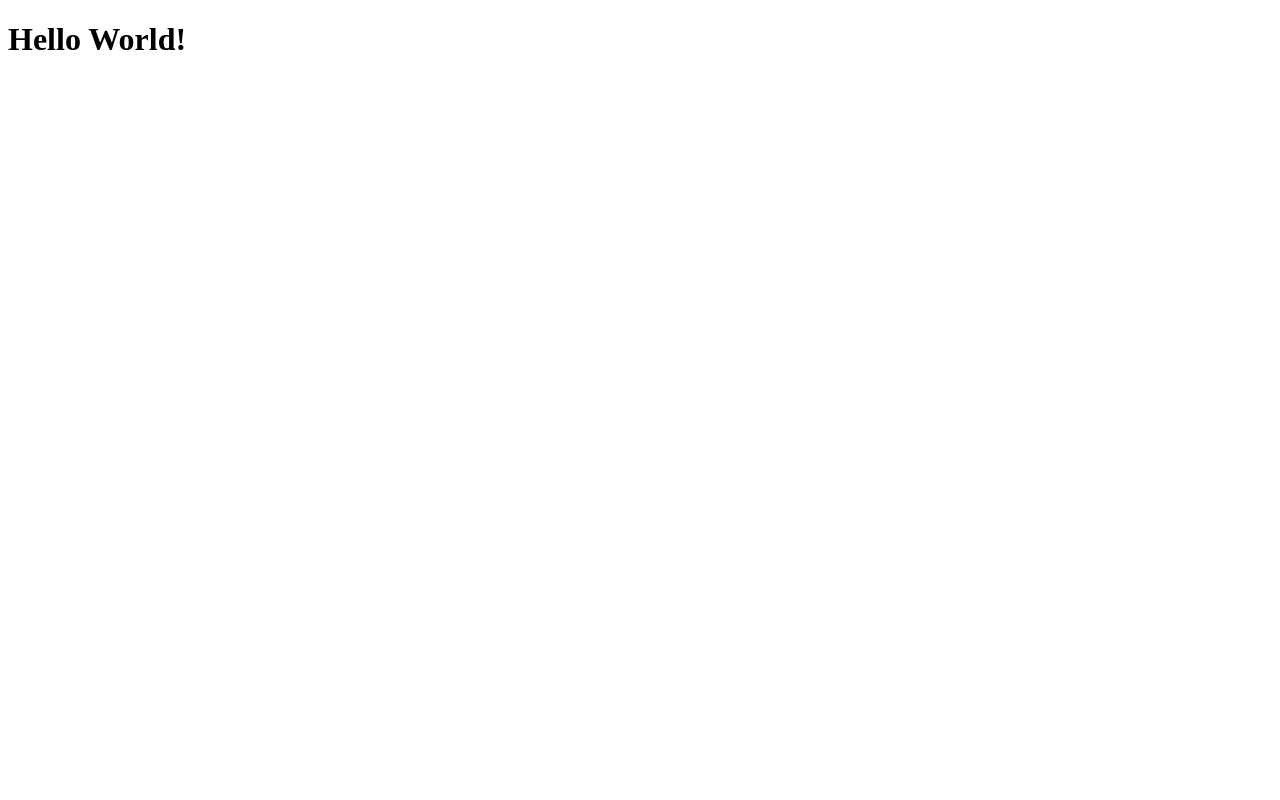
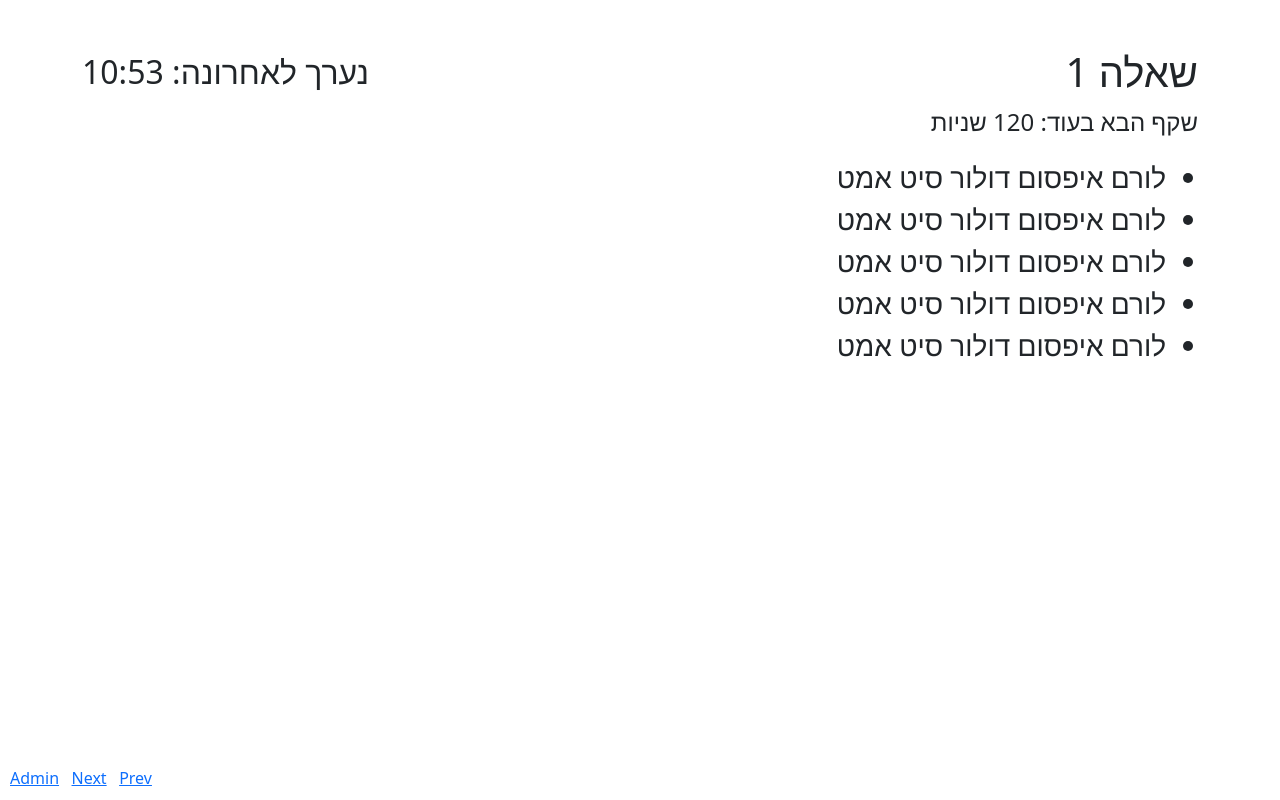
Before and after one commit to Mickelbil84/rotating-slides, a Django app: page / in a window 1280 px wide. Before the commit the page is almost empty. Run offline with Django 5.2, Linux system fonts and the light colour scheme; some libraries are stand-ins or nearby versions.

Commit message:
Add initial html design

```diff
--- a/templates/base.html
+++ b/templates/base.html
@@ -4,9 +4,14 @@
     <meta charset="UTF-8">
     <meta name="viewport" content="width=device-width, initial-scale=1.0">
     <title>Rotating Slides</title>
+    <link href="/static/cdn/bootstrap-5.3.3-dist/css/bootstrap.rtl.min.css" rel="stylesheet">
 </head>
-<body>
+
+</head>
+<body style="direction: rtl;text-align: right;">
     {% block 'body' %}
     {% endblock %}
+
+    <script src="/static/cdn/bootstrap-5.3.3-dist/js/bootstrap.bundle.min.js"></script>
 </body>
 </html>
--- a/templates/index.html
+++ b/templates/index.html
@@ -1,5 +1,42 @@
 {% extends 'base.html' %}
 
 {% block 'body' %}
-    <h1> Hello World! </h1>
+    <div class="container mt-5">
+        <div class="row">
+            <div class="col">
+                <h1>שאלה 1</h1>
+            </div>
+            <div class="col"></div>
+            <div class="col" style="margin: auto; text-align: left;">
+                <h2>נערך לאחרונה: 10:53</h2>
+            </div>
+        </div>
+        <div class="row">
+            <div class="col">
+                <p class="fs-4">שקף הבא בעוד: 120 שניות</p>
+            </div>
+            <div class="col"></div>
+            <div class="col"></div>
+
+        </div>
+        <div class="row">
+            <div class="col fs-3">
+                <ul>
+                    <li>לורם איפסום דולור סיט אמט</li>
+                    <li>לורם איפסום דולור סיט אמט</li>
+                    <li>לורם איפסום דולור סיט אמט</li>
+                    <li>לורם איפסום דולור סיט אמט</li>
+                    <li>לורם איפסום דולור סיט אמט</li>
+                </ul>
+            </div>
+        </div>
+    </div>
+
+    <span style="position: fixed; bottom: 10px; left: 10px;">
+        <a href="/admin" target="_blank">Admin</a>
+        &nbsp;
+        <a href="#" onclick="alert('next')">Next</a>
+        &nbsp;
+        <a href="#" onclick="alert('prev')">Prev</a>
+    </span>
 {% endblock %}
```
